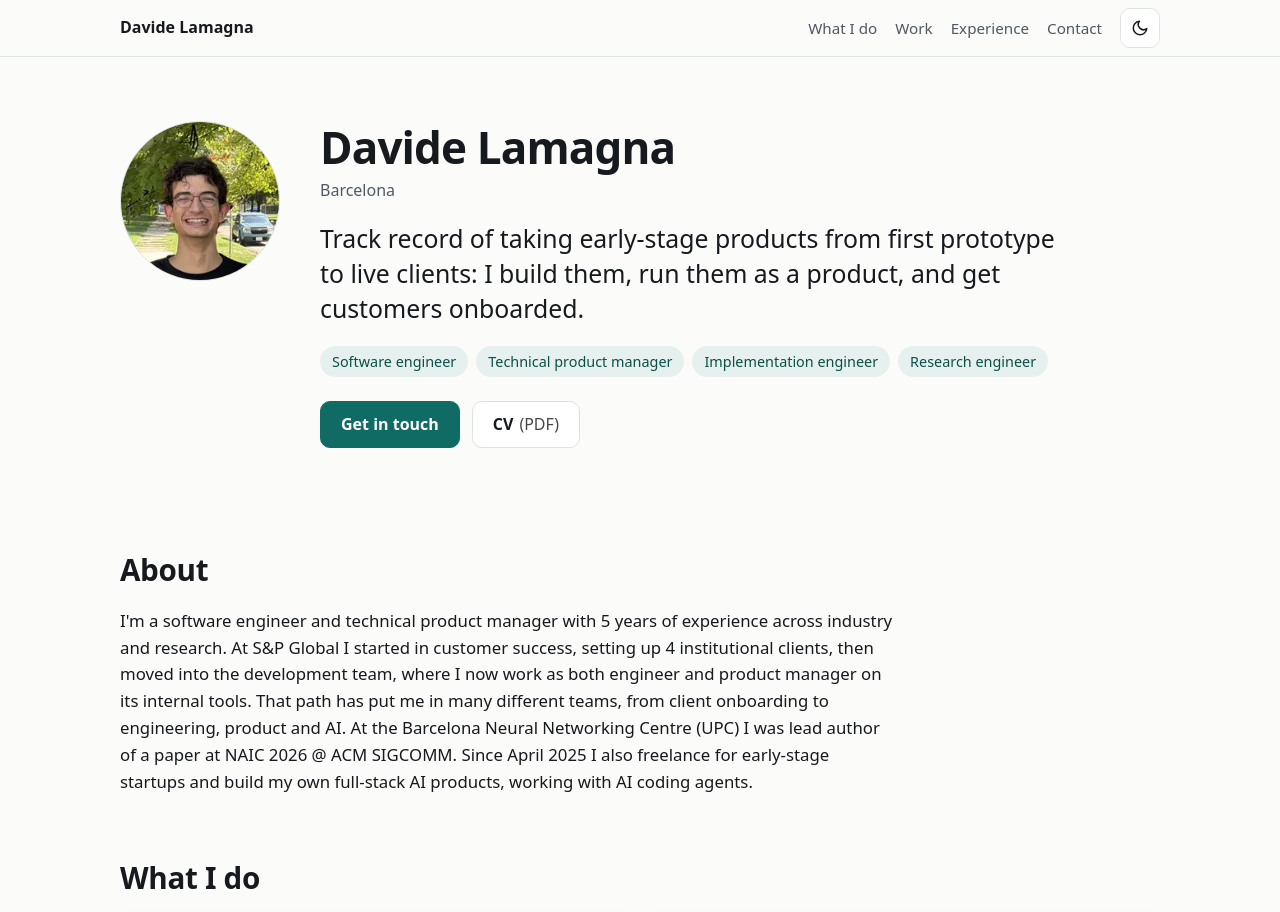
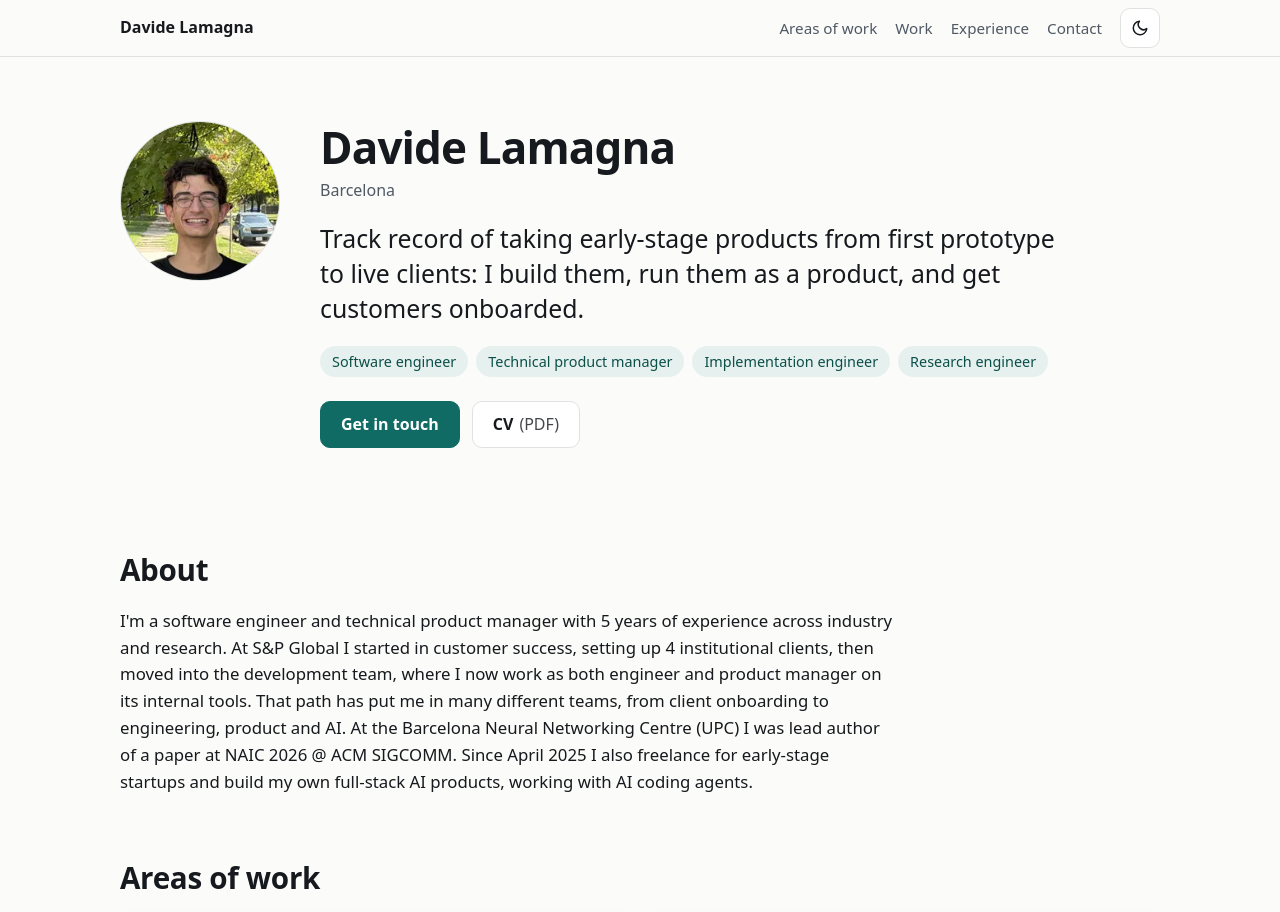
Before and after one commit to dlamagna/dlamagna.github.io, a plain HTML site: page index.html in a window 1280 px wide. Shown: the top 912 px of the page. Drawn offline with Linux system fonts and the light colour scheme.

Commit message:
Rename What I do section to Areas of work
Co-Authored-By: Claude Sonnet 5.5 <noreply@anthropic.com>

```diff
--- a/index.html
+++ b/index.html
@@ -111,7 +111,7 @@
       <div class="site-header__end">
         <nav aria-label="Sections">
           <ul class="site-nav">
-            <li><a href="#services">What I do</a></li>
+            <li><a href="#services">Areas of work</a></li>
             <li><a href="#work">Work</a></li>
             <li><a href="#experience">Experience</a></li>
             <li><a href="#contact">Contact</a></li>
@@ -161,9 +161,9 @@
       </div>
     </section>
 
-    <!-- 3. What I do -->
+    <!-- 3. Areas of work -->
     <section class="section wrap" id="services" aria-labelledby="services-title">
-      <h2 id="services-title">What I do</h2>
+      <h2 id="services-title">Areas of work</h2>
       <div class="offers">
         <article class="offer">
           <h3>Backend, cloud and monitoring</h3>
```
